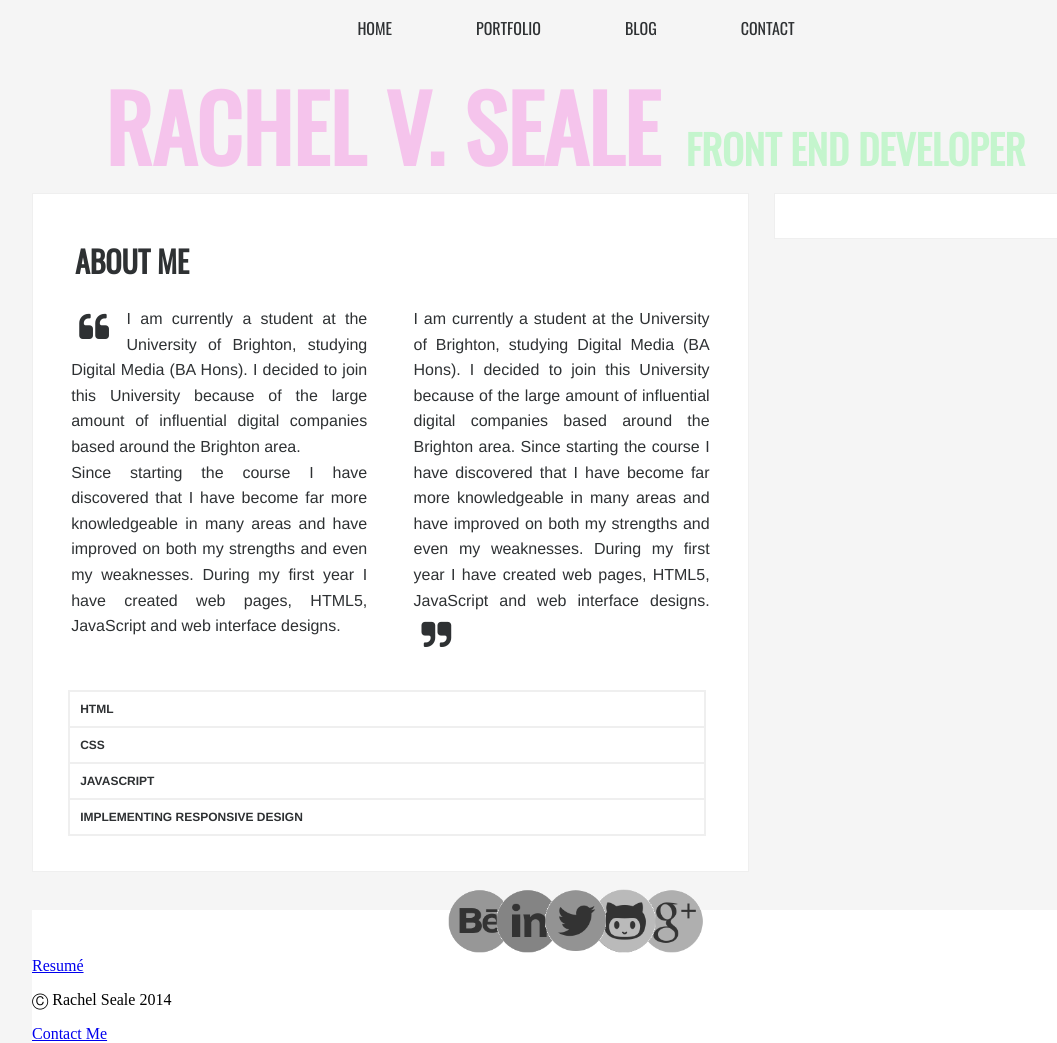
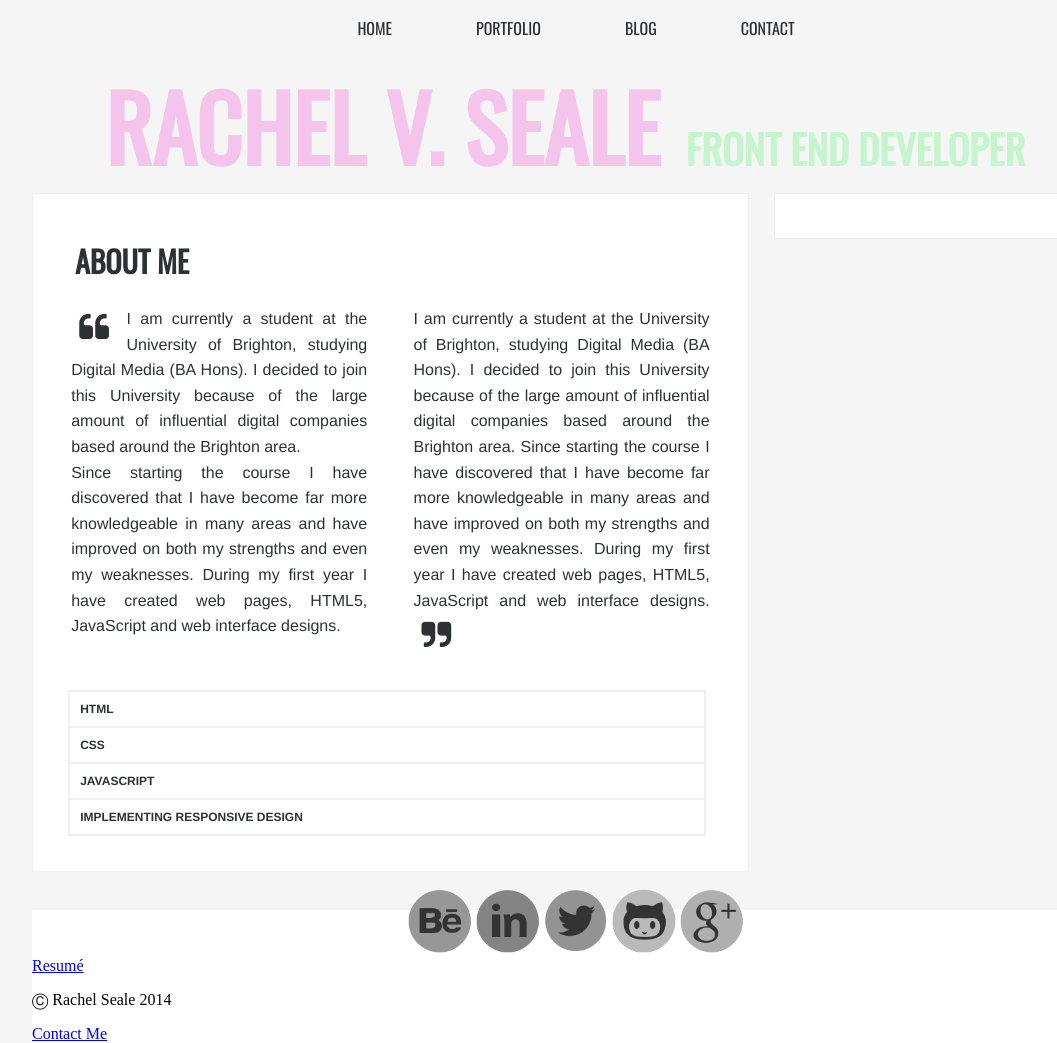
Before and after one commit to RachelSeale/rsealePortfolio, a Jekyll site: the page built from index.html, in a window 1280 px wide. Shown: the whole page, without its empty margins (64-1121 px from the left). Built offline with Jekyll 4.4.1, drawn with Linux system fonts in a browser that asks for light colours; nearby versions of some CDN libraries; Markdown is read by kramdown in place of the engine named in the settings.

```diff
--- a/css/index.css
+++ b/css/index.css
@@ -418,16 +418,7 @@ p .fa-border {
 .social-icons li {
   display: inline-block;
   width: 64px;
-  height: 64px;
-  margin: 0 -10px; }
-
-.twitter-icon {
-  z-index: 3;
-  position: relative; }
-
-.github-icon, .linkedin-icon {
-  z-index: 2;
-  position: relative; }
+  height: 64px; }
 
 footer {
   *zoom: 1;
```
Also changed, not shown: css/footer.scss (+0 -10 lines).
